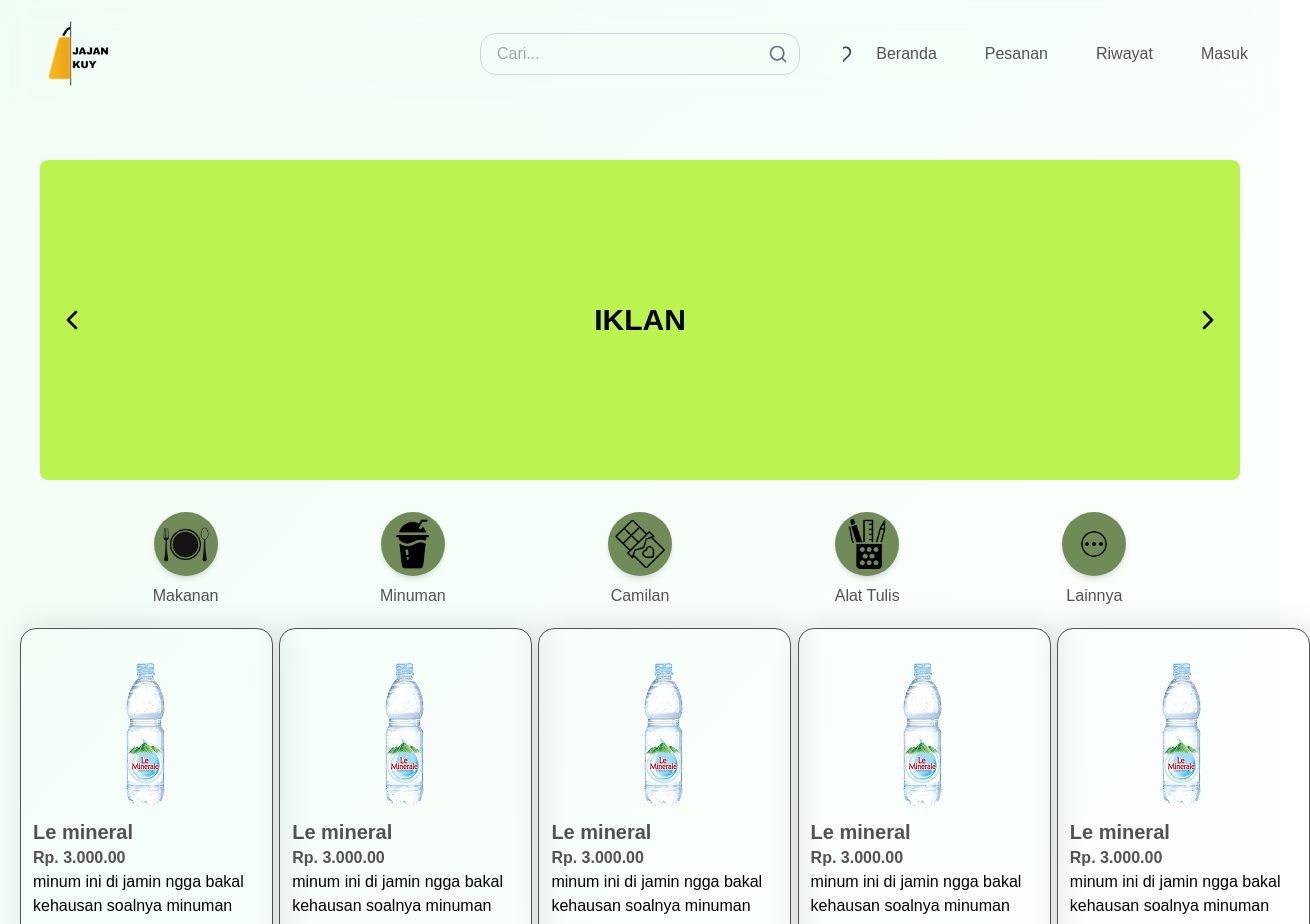
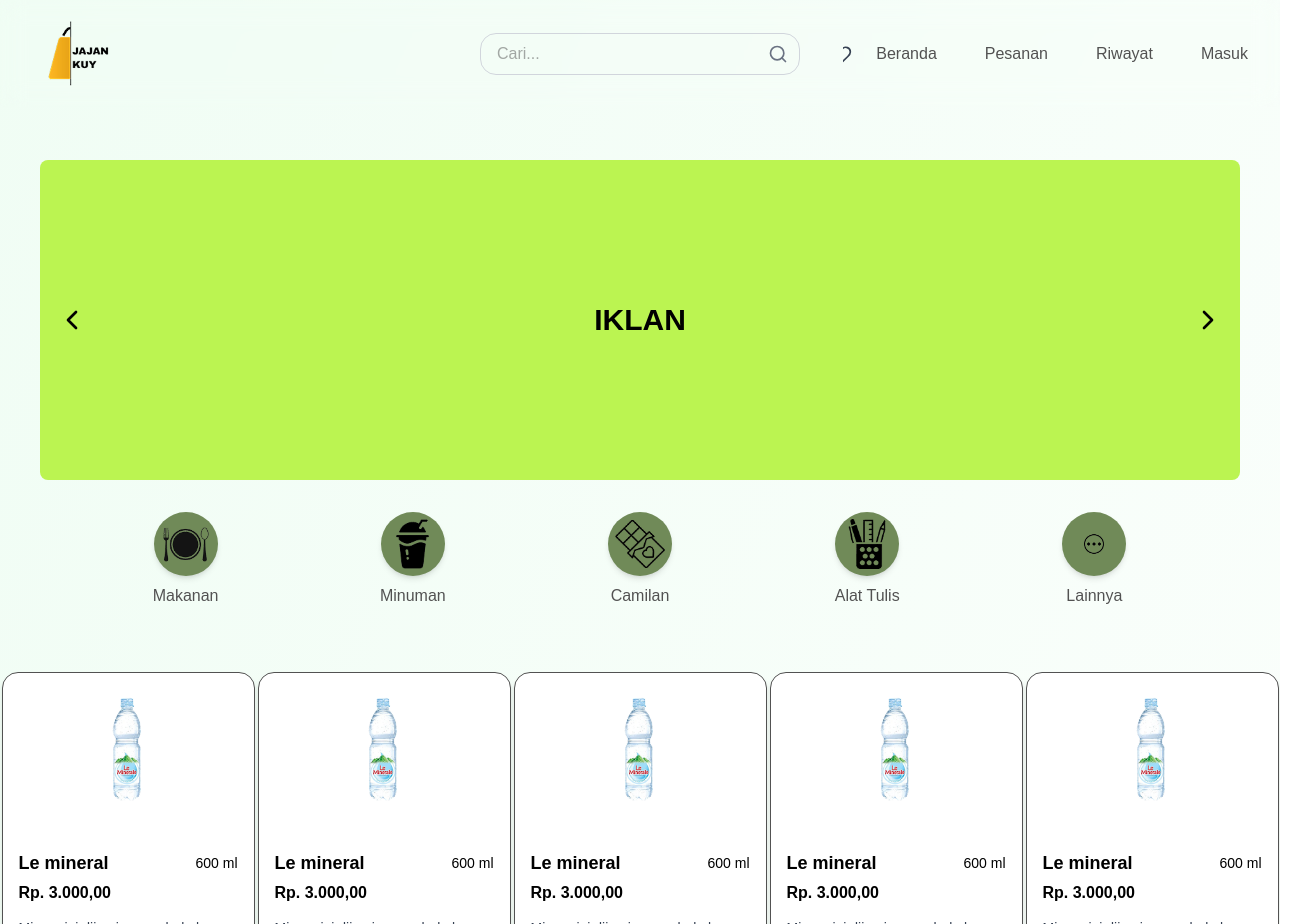
Before and after one commit to KevinSinatria/jajankuy-frontend, a React (Vite) app: page / in a window 1280 px wide. Shown: the top 924 px of the page, 1310 px wide, since content can reach past the window. Built offline with nearby package versions, Linux system fonts and the light colour scheme.

Commit message:
feat: tambah Pagination di HomePage

```diff
--- a/src/components/Card.jsx
+++ b/src/components/Card.jsx
@@ -1,19 +1,39 @@
 import React from "react";
-import lemineral from "../assets/minuman(DataDummy).png";
 
 const Card = (props) => {
   return (
     <div
-      className="h-[350px] w-[253px] rounded-2xl m-5 border shadow-[5px_0px_31px_2px_rgba(0,_0,_0,_0.1)]
-                transition-all duration-300 ease-in-out transform
-                hover:-translate-y-2 hover:shadow-[5px_0px_31px_8px_rgba(0,_0,_0,_0.1)] p-3">
-      <img src={lemineral} alt="Gambar Produk" className="mx-auto mt-5" />
-      <p className="font-bold text-xl">{props.namaProduk}</p>
-      <p className="font-bold text-md">Rp. {props.harga.toLocaleString("id-ID")}.00</p>
-      <p className="text-black">{props.deks}</p>
-      <div className="mt-4 flex justify-between">
-        <p>Stok : {props.stok} </p>
-        <button className="bg-[#6CBB66] w-[80px] h-[30px] text-white rounded-2xl font-bold">lihat</button>
+      className="h-[380px] w-[253px] rounded-2xl m-4 border shadow-md
+                 p-4 flex flex-col justify-between bg-white transition-all duration-300
+                 hover:shadow-lg"
+    >
+      {/* gambar produk */}
+      <div className="flex justify-center mt-2">
+        <img src={props.img} alt="Gambar Produk" className="h-28 object-contain" />
+      </div>
+
+      {/* nama produk */}
+      <div className="mt-3 flex justify-between items-center">
+        <p className="font-semibold text-black text-lg">{props.namaProduk}</p>
+        <p className="text-sm font-medium text-black">600 ml</p>
+      </div>
+
+      {/* harga produk */}
+      <p className="text-md font-semibold text-black -mt-6">
+        Rp. {props.harga.toLocaleString("id-ID")},00
+      </p>
+
+      {/* deskripsi */}
+      <p className="text-sm text-gray-700 -mt-4 line-clamp-3 leading-relaxed">
+        {props.deks}
+      </p>
+
+      {/* stok dan button */}
+      <div className="mt-4 flex justify-between items-center">
+        <p className="text-sm font-medium text-gray-800">Stok : {props.stok}</p>
+        <button className="bg-green-500 hover:bg-green-600 px-4 py-1 rounded-full text-white text-sm font-semibold shadow">
+          Lihat
+        </button>
       </div>
     </div>
   );
--- a/src/pages/HomePage.jsx
+++ b/src/pages/HomePage.jsx
@@ -1,4 +1,4 @@
-import React from "react";
+import React, { useState } from "react";
 import Navbar from "../components/Navbar";
 import Footer from "../components/Footer";
 import { ChevronLeft, ChevronRight } from "lucide-react";
@@ -7,7 +7,7 @@ import minumanImg from "../assets/minuman.png";
 import camilanImg from "../assets/camilan.png";
 import alatTulisImg from "../assets/alat-tulis.png";
 import lainnyaImg from "../assets/lainnya.png";
-import leMineral from "../assets/minuman(DataDummy).png"
+import leMineral from "../assets/minuman(DataDummy).png";
 import Card from "../components/Card";
 
 export default function HomePage() {
@@ -16,24 +16,92 @@ export default function HomePage() {
     { name: "Minuman", img: minumanImg, width: 50, height: 50 },
     { name: "Camilan", img: camilanImg, width: 50, height: 50 },
     { name: "Alat Tulis", img: alatTulisImg, width: 50, height: 50 },
-    { name: "Lainnya", img: lainnyaImg, width: 900, height: 50 },
+    { name: "Lainnya", img: lainnyaImg, width: 50, height: 50 },
   ];
 
   const produk = [
-    {namaProduk : "Le mineral", img: leMineral, harga:3000 , deks:"minum ini di jamin ngga bakal kehausan soalnya minuman", stok:4, beranda:true },
-    {namaProduk : "Le mineral", img: leMineral, harga:3000 , deks:"minum ini di jamin ngga bakal kehausan soalnya minuman", stok:4, beranda:true},
-    {namaProduk : "Le mineral", img: leMineral, harga:3000 , deks:"minum ini di jamin ngga bakal kehausan soalnya minuman", stok:4, beranda:true},
-    {namaProduk : "Le mineral", img: leMineral, harga:3000 , deks:"minum ini di jamin ngga bakal kehausan soalnya minuman", stok:4, beranda:true},
-    {namaProduk : "Le mineral", img: leMineral, harga:3000 , deks:"minum ini di jamin ngga bakal kehausan soalnya minuman", stok:4, beranda:true},
-    {namaProduk : "Le mineral", img: leMineral, harga:3000 , deks:"minum ini di jamin ngga bakal kehausan soalnya minuman", stok:4, beranda:false},
-    {namaProduk : "Le mineral", img: leMineral, harga:3000 , deks:"minum ini di jamin ngga bakal kehausan soalnya minuman", stok:4, beranda:true}
-  ]
+    { namaProduk: "Le mineral", img: leMineral, harga: 3000, deks: "Minum ini dijamin ngga bakal kehausan.", stok: 4, beranda: true },
+    { namaProduk: "Le mineral", img: leMineral, harga: 3000, deks: "Minum ini dijamin ngga bakal kehausan.", stok: 4, beranda: true },
+    { namaProduk: "Le mineral", img: leMineral, harga: 3000, deks: "Minum ini dijamin ngga bakal kehausan.", stok: 4, beranda: true },
+    { namaProduk: "Le mineral", img: leMineral, harga: 3000, deks: "Minum ini dijamin ngga bakal kehausan.", stok: 4, beranda: true },
+    { namaProduk: "Le mineral", img: leMineral, harga: 3000, deks: "Minum ini dijamin ngga bakal kehausan.", stok: 4, beranda: true },
+    { namaProduk: "Le mineral", img: leMineral, harga: 3000, deks: "Minum ini dijamin ngga bakal kehausan.", stok: 4, beranda: true },
+    { namaProduk: "Le mineral", img: leMineral, harga: 3000, deks: "Minum ini dijamin ngga bakal kehausan.", stok: 4, beranda: true },
+    { namaProduk: "Le mineral", img: leMineral, harga: 3000, deks: "Minum ini dijamin ngga bakal kehausan.", stok: 4, beranda: true },
+    { namaProduk: "Le mineral", img: leMineral, harga: 3000, deks: "Minum ini dijamin ngga bakal kehausan.", stok: 4, beranda: true },
+    { namaProduk: "Le mineral", img: leMineral, harga: 3000, deks: "Minum ini dijamin ngga bakal kehausan.", stok: 4, beranda: true },
+    { namaProduk: "Le mineral", img: leMineral, harga: 3000, deks: "Minum ini dijamin ngga bakal kehausan.", stok: 4, beranda: true },
+    { namaProduk: "Le mineral", img: leMineral, harga: 3000, deks: "Minum ini dijamin ngga bakal kehausan.", stok: 4, beranda: true },
+    { namaProduk: "Le mineral", img: leMineral, harga: 3000, deks: "Minum ini dijamin ngga bakal kehausan.", stok: 4, beranda: true },
+    { namaProduk: "Le mineral", img: leMineral, harga: 3000, deks: "Minum ini dijamin ngga bakal kehausan.", stok: 4, beranda: true },
+    { namaProduk: "Le mineral", img: leMineral, harga: 3000, deks: "Minum ini dijamin ngga bakal kehausan.", stok: 4, beranda: true },
+    { namaProduk: "Le mineral", img: leMineral, harga: 3000, deks: "Minum ini dijamin ngga bakal kehausan.", stok: 4, beranda: true },
+    { namaProduk: "Le mineral", img: leMineral, harga: 3000, deks: "Minum ini dijamin ngga bakal kehausan.", stok: 4, beranda: true },
+    { namaProduk: "Le mineral", img: leMineral, harga: 3000, deks: "Minum ini dijamin ngga bakal kehausan.", stok: 4, beranda: true },
+    { namaProduk: "Le mineral", img: leMineral, harga: 3000, deks: "Minum ini dijamin ngga bakal kehausan.", stok: 4, beranda: true },
+    { namaProduk: "Le mineral", img: leMineral, harga: 3000, deks: "Minum ini dijamin ngga bakal kehausan.", stok: 4, beranda: true },
+    { namaProduk: "Le mineral", img: leMineral, harga: 3000, deks: "Minum ini dijamin ngga bakal kehausan.", stok: 4, beranda: true },
+    { namaProduk: "Le mineral", img: leMineral, harga: 3000, deks: "Minum ini dijamin ngga bakal kehausan.", stok: 4, beranda: true },
+    { namaProduk: "Le mineral", img: leMineral, harga: 3000, deks: "Minum ini dijamin ngga bakal kehausan.", stok: 4, beranda: true },
+    { namaProduk: "Le mineral", img: leMineral, harga: 3000, deks: "Minum ini dijamin ngga bakal kehausan.", stok: 4, beranda: true },
+    { namaProduk: "Le mineral", img: leMineral, harga: 3000, deks: "Minum ini dijamin ngga bakal kehausan.", stok: 4, beranda: true },
+    { namaProduk: "Le mineral", img: leMineral, harga: 3000, deks: "Minum ini dijamin ngga bakal kehausan.", stok: 4, beranda: true },
+    { namaProduk: "Le mineral", img: leMineral, harga: 3000, deks: "Minum ini dijamin ngga bakal kehausan.", stok: 4, beranda: true },
+    { namaProduk: "Le mineral", img: leMineral, harga: 3000, deks: "Minum ini dijamin ngga bakal kehausan.", stok: 4, beranda: true },
+    { namaProduk: "Le mineral", img: leMineral, harga: 3000, deks: "Minum ini dijamin ngga bakal kehausan.", stok: 4, beranda: true },
+    { namaProduk: "Le mineral", img: leMineral, harga: 3000, deks: "Minum ini dijamin ngga bakal kehausan.", stok: 4, beranda: true },
+    { namaProduk: "Le mineral", img: leMineral, harga: 3000, deks: "Minum ini dijamin ngga bakal kehausan.", stok: 4, beranda: true },
+    { namaProduk: "Le mineral", img: leMineral, harga: 3000, deks: "Minum ini dijamin ngga bakal kehausan.", stok: 4, beranda: true },
+    { namaProduk: "Le mineral", img: leMineral, harga: 3000, deks: "Minum ini dijamin ngga bakal kehausan.", stok: 4, beranda: true },
+    { namaProduk: "Le mineral", img: leMineral, harga: 3000, deks: "Minum ini dijamin ngga bakal kehausan.", stok: 4, beranda: true },
+    { namaProduk: "Le mineral", img: leMineral, harga: 3000, deks: "Minum ini dijamin ngga bakal kehausan.", stok: 4, beranda: true },
+    { namaProduk: "Le mineral", img: leMineral, harga: 3000, deks: "Minum ini dijamin ngga bakal kehausan.", stok: 4, beranda: true },
+    { namaProduk: "Le mineral", img: leMineral, harga: 3000, deks: "Minum ini dijamin ngga bakal kehausan.", stok: 4, beranda: true },
+    { namaProduk: "Le mineral", img: leMineral, harga: 3000, deks: "Minum ini dijamin ngga bakal kehausan.", stok: 4, beranda: true },
+    { namaProduk: "Le mineral", img: leMineral, harga: 3000, deks: "Minum ini dijamin ngga bakal kehausan.", stok: 4, beranda: true },
+    { namaProduk: "Le mineral", img: leMineral, harga: 3000, deks: "Minum ini dijamin ngga bakal kehausan.", stok: 4, beranda: true },
+    { namaProduk: "Le mineral", img: leMineral, harga: 3000, deks: "Minum ini dijamin ngga bakal kehausan.", stok: 4, beranda: true },
+    { namaProduk: "Le mineral", img: leMineral, harga: 3000, deks: "Minum ini dijamin ngga bakal kehausan.", stok: 4, beranda: true },
+    { namaProduk: "Le mineral", img: leMineral, harga: 3000, deks: "Minum ini dijamin ngga bakal kehausan.", stok: 4, beranda: true },
+    { namaProduk: "Le mineral", img: leMineral, harga: 3000, deks: "Minum ini dijamin ngga bakal kehausan.", stok: 4, beranda: true },
+    { namaProduk: "Le mineral", img: leMineral, harga: 3000, deks: "Minum ini dijamin ngga bakal kehausan.", stok: 4, beranda: true },
+    { namaProduk: "Le mineral", img: leMineral, harga: 3000, deks: "Minum ini dijamin ngga bakal kehausan.", stok: 4, beranda: true },
+    { namaProduk: "Le mineral", img: leMineral, harga: 3000, deks: "Minum ini dijamin ngga bakal kehausan.", stok: 4, beranda: true },
+    { namaProduk: "Le mineral", img: leMineral, harga: 3000, deks: "Minum ini dijamin ngga bakal kehausan.", stok: 4, beranda: true },
+    { namaProduk: "Le mineral", img: leMineral, harga: 3000, deks: "Minum ini dijamin ngga bakal kehausan.", stok: 4, beranda: true },
+    { namaProduk: "Le mineral", img: leMineral, harga: 3000, deks: "Minum ini dijamin ngga bakal kehausan.", stok: 4, beranda: true },
+    { namaProduk: "Le mineral", img: leMineral, harga: 3000, deks: "Minum ini dijamin ngga bakal kehausan.", stok: 4, beranda: true },
+    { namaProduk: "Le mineral", img: leMineral, harga: 3000, deks: "Minum ini dijamin ngga bakal kehausan.", stok: 4, beranda: true },
+    { namaProduk: "Le mineral", img: leMineral, harga: 3000, deks: "Minum ini dijamin ngga bakal kehausan.", stok: 4, beranda: true },
+    { namaProduk: "Le mineral", img: leMineral, harga: 3000, deks: "Minum ini dijamin ngga bakal kehausan.", stok: 4, beranda: true },
+    { namaProduk: "Le mineral", img: leMineral, harga: 3000, deks: "Minum ini dijamin ngga bakal kehausan.", stok: 4, beranda: true },
+    { namaProduk: "Le mineral", img: leMineral, harga: 3000, deks: "Minum ini dijamin ngga bakal kehausan.", stok: 4, beranda: true },
+    { namaProduk: "Le mineral", img: leMineral, harga: 3000, deks: "Minum ini dijamin ngga bakal kehausan.", stok: 4, beranda: true },
+    { namaProduk: "Le mineral", img: leMineral, harga: 3000, deks: "Minum ini dijamin ngga bakal kehausan.", stok: 4, beranda: true },
+  ];
 
-  const produkBeranda = produk.filter((p) => (p.beranda == true))
+  // filter produk untuk yang ditampilkan di beranda
+  const produkBeranda = produk.filter((p) => p.beranda === true);
+
+  // pagination logic
+  const [currentPage, setCurrentPage] = useState(1);
+  const itemsPerPage = 25;
+  const totalPages = Math.ceil(produkBeranda.length / itemsPerPage);
+  const indexOfLastItem = currentPage * itemsPerPage;
+  const indexOfFirstItem = indexOfLastItem - itemsPerPage;
+  const currentProduk = produkBeranda.slice(indexOfFirstItem, indexOfLastItem);
+
+  const goToPage = (page) => {
+    if (page >= 1 && page <= totalPages) {
+      setCurrentPage(page);
+    }
+  };
+
   return (
     <div>
       <main className="w-full min-h-screen flex flex-col bg-gradient-to-br from-green-50 to-white text-neutral-600">
         <Navbar />
+
         {/* iklan */}
         <section className="w-full mx-auto px-10 mt-40">
           <div className="relative w-full h-80 bg-lime-300 rounded-lg flex items-center justify-center text-3xl font-bold text-black">
@@ -56,29 +124,67 @@ export default function HomePage() {
                   <img
                     src={cat.img}
                     alt={cat.name}
-                    style={{
-                      width: `${cat.width}px`,
-                      height: `${cat.height}px`,
-                    }}
+                    style={{ width: `${cat.width}px`, height: `${cat.height}px` }}
                     className="object-contain"
                   />
                 </div>
-
                 <span className="mt-2 font-medium">{cat.name}</span>
               </div>
             ))}
           </div>
         </section>
-          <div className="grid grid-cols-5 gap-4">
-            {
 
-              produkBeranda.map((p,i) => (
-                  <Card namaProduk={p.namaProduk} img={p.img} harga={p.harga} deks={p.deks} stok={p.stok} />
-                ))
-              }
-              </div>
+        {/* card produk */}
+        <section className="w-full mx-auto px-4 mt-12">
+          <div className="grid grid-cols-1 sm:grid-cols-2 md:grid-cols-3 lg:grid-cols-4 xl:grid-cols-5 gap-8 place-items-center">
+            {currentProduk.map((p, i) => (
+              <Card
+                key={i}
+                namaProduk={p.namaProduk}
+                img={p.img}
+                harga={p.harga}
+                deks={p.deks}
+                stok={p.stok}
+              />
+            ))}
+          </div>
+        </section>
+
+        {/* pagination */}
+        <section className="flex justify-center mt-10 mb-8 space-x-2">
+          <button
+            onClick={() => goToPage(currentPage - 1)}
+            disabled={currentPage === 1}
+            className="px-3 py-1 rounded bg-gray-200 hover:bg-gray-300 disabled:opacity-50"
+          >
+            Prev
+          </button>
+
+          {[...Array(totalPages)].map((_, i) => (
+            <button
+              key={i}
+              onClick={() => goToPage(i + 1)}
+              className={`px-3 py-1 rounded ${
+                currentPage === i + 1
+                  ? "bg-green-500 text-white"
+                  : "bg-gray-200 hover:bg-gray-300"
+              }`}
+            >
+              {i + 1}
+            </button>
+          ))}
+
+          <button
+            onClick={() => goToPage(currentPage + 1)}
+            disabled={currentPage === totalPages}
+            className="px-3 py-1 rounded bg-gray-200 hover:bg-gray-300 disabled:opacity-50"
+          >
+            Next
+          </button>
+        </section>
       </main>
-        <Footer />
+
+      <Footer />
     </div>
   );
 }
```
